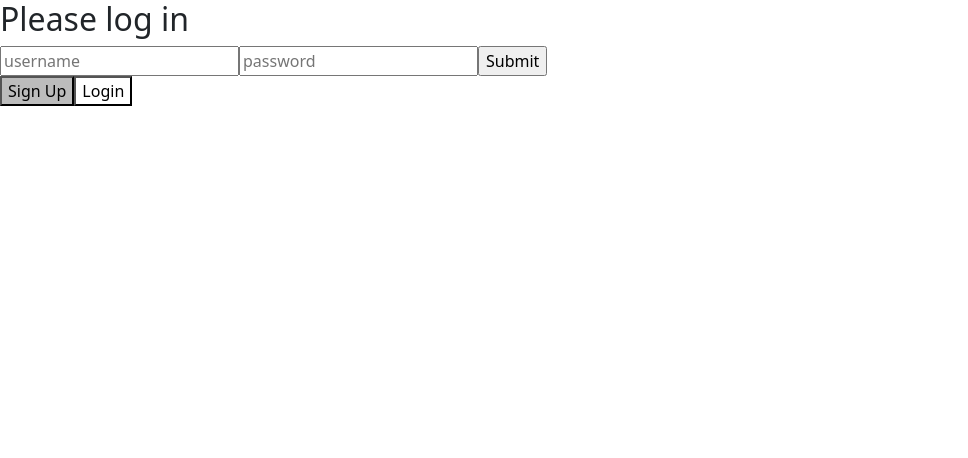
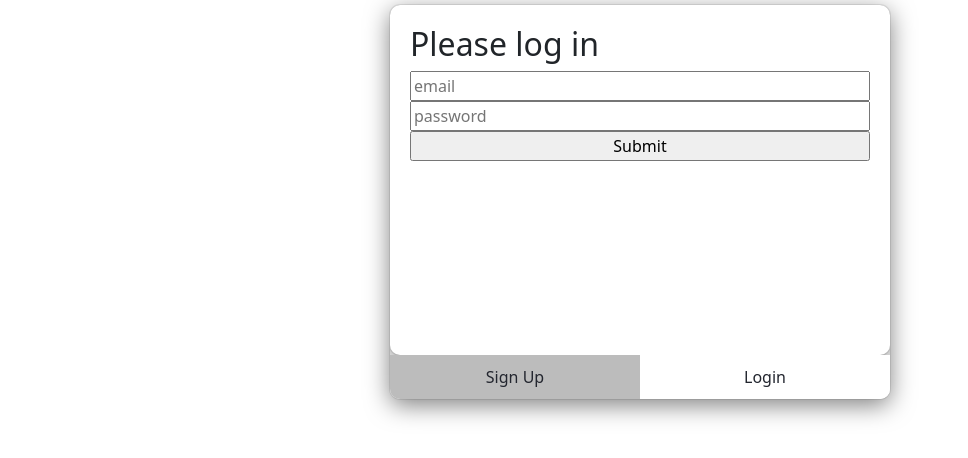
Before and after one commit to JGarcSoar/budget-tracker, a React (Create React App) app: page / in a window 1280 px wide. Shown: the top 458 px of the page, without its empty margins (0-968 px from the left). Built offline with nearby package versions, Linux system fonts and the light colour scheme.

Commit message:
Initial  Register and Login tests successful!

```diff
--- a/package.json
+++ b/package.json
@@ -7,9 +7,11 @@
     "@testing-library/react": "^13.4.0",
     "@testing-library/user-event": "^13.5.0",
     "bootstrap": "^5.2.3",
+    "dotenv": "^16.0.3",
     "if-env": "^1.0.4",
     "react": "^18.2.0",
     "react-bootstrap": "^2.7.2",
+    "react-cookie": "^4.1.1",
     "react-dom": "^18.2.0",
     "react-router-dom": "^6.10.0",
     "react-scripts": "^5.0.1",
--- a/src/App.css
+++ b/src/App.css
@@ -51,3 +51,35 @@
 .table{
   background-color: bisque;
 }
+
+/*Auth*/
+.auth-container {
+  display: flex;
+  justify-content: center;
+  margin: 5px;
+}
+
+.auth-container-box {
+width: 500px;
+border-radius: 10px;
+overflow: hidden;
+box-shadow: rgba(0,0,0,0.5) 0 6px 24px, rgba(0,0,0,0.08) 0 0 0 1px;
+}
+
+.auth-container-box form {
+  display: flex;
+  flex-direction: column;
+  height: 350px;
+  padding: 20px;
+}
+
+.auth-options {
+  display: flex;
+}
+
+.auth-options button {
+  width: 50%;
+  border: none;
+  padding: 10px;
+  color: rgb(35, 38, 47);
+}
--- a/src/App.js
+++ b/src/App.js
@@ -8,6 +8,7 @@ import ShowBudget from './components/showBudget';
 import InputExpense from './components/InputExpense';
 import ListExpenses from './components/ListExpenses';
 import ExpenseHeader from './components/ExpenseHeader';
+import {useCookies} from 'react-cookie'
 
 function App() {
   /*const getData = async () => {
@@ -26,7 +27,8 @@ useEffect(() => getData, [])*/
 
   //const [isAuthenticated, setIsAuthenticated] = useState(false);
 
-  const authToken = false
+  const [cookies, setCookie, removeCookie] = useCookies(null)
+  const authToken = cookies.AuthToken
 
 
   return (
--- a/src/components/Auth.js
+++ b/src/components/Auth.js
@@ -1,24 +1,71 @@
 import {useState} from 'react'
+import { useCookies } from 'react-cookie'
 
 function Auth() {
+    const [cookies, setCookie, removeCookie] = useCookies(null)
     const [isLogIn, setIsLogin] = useState(true)
+    const [email, setEmail] = useState(null)
+    //const [user_name, setUsername] = useState(null)
+    const [password, setPassword] = useState(null)
+    const [confirmPassword, setConfirm] = useState(null)
     const [error, setError] = useState(null)
+
+    console.log(cookies)
 
     const viewLogin = (status) => {
        setError(null)
        setIsLogin(status)
     }
 
+    const handleSubmit = async (e, endpoint) => {
+        e.preventDefault()
+        if (!isLogIn && password !== confirmPassword) {
+            setError('Passwords do not match!')
+            return
+        }
+
+        const response= await fetch(`http://localhost:5000/${endpoint}`, {
+            method: 'POST',
+            headers: {'Content-Type' : 'application/json'},
+            body: JSON.stringify({email, password})
+        })
+
+        const data = await response.json()
+        if (data.detail) {
+            setError(data.detail)
+        } else {
+            setCookie('Email', data.email)
+            setCookie('AuthToken', data.token)
+
+            window.location.reload()
+        }
+
+    }
+
     return (
         <div className="auth-container">
             <div className="auth-container-box">
-            <form>
+            <form className='auth-container-box form'>
+
                 <h2>{isLogIn ? 'Please log in' : 'Please sign up'}</h2>
-                {!isLogIn && <input type="email" placeholder="email"/>}
-                <input placeholder="username" />
-                <input type="password" placeholder="password"/>
-                {!isLogIn && <input type="password" placeholder="confirm password"/>}
-                <input type="submit" className="create"/>
+                <input
+                    type="email"
+                    placeholder="email"
+                    onChange={(e) => setEmail(e.target.value)}
+                />
+                <input
+                    type="password"
+                    placeholder="password"
+                    onChange={(e) => setPassword(e.target.value)}
+                />
+                {!isLogIn && <input
+                    type="password"
+                    placeholder="confirm password"
+                    onChange={(e) => setConfirm(e.target.value)}
+                />}
+                <input type="submit"
+                    className="create"
+                    onClick={(e) => handleSubmit(e, isLogIn ? 'login' : 'signup')}/>
                 {error && <p>{error}</p>}
             </form>
             <div className="auth-options">
--- a/src/components/ListExpenses.js
+++ b/src/components/ListExpenses.js
@@ -1,5 +1,9 @@
 import React, {Fragment, useEffect, useState} from "react";
+import {UseCookies} from 'react-cookie'
 //import EditExpenses from "./EditExpenses";
+
+const authToken = false
+
 
 const ListExpenses = () => {
 
@@ -22,7 +26,9 @@ const deleteExpense = async id => {
 }
 ////
     const showExpenses = async () => {
-      const userEmail= "lol@aol.com"
+      const authToken = cookies.AuthToken
+      const [cookies, setCookie, removeCookie] = UseCookies(null)
+      const userEmail= cookies.Email
         try {
         const response = await fetch/*("http://localhost:5000/expenses")*/(`http://localhost:5000/expenses/${userEmail}`);
         const jsonData = await response.json();
@@ -31,9 +37,14 @@ const deleteExpense = async id => {
         console.error(err.message);
     }
     };
+    //useEffect(() => {
+        //showExpenses();
+    //}, []);
     useEffect(() => {
-        showExpenses();
-    }, []);
+      if (authToken) {
+        showExpenses()
+      }
+    }, [])
 
     console.log(expense);
     return (
```
Also changed, not shown: 2 other files (tests, documents, lock files or other folders).
